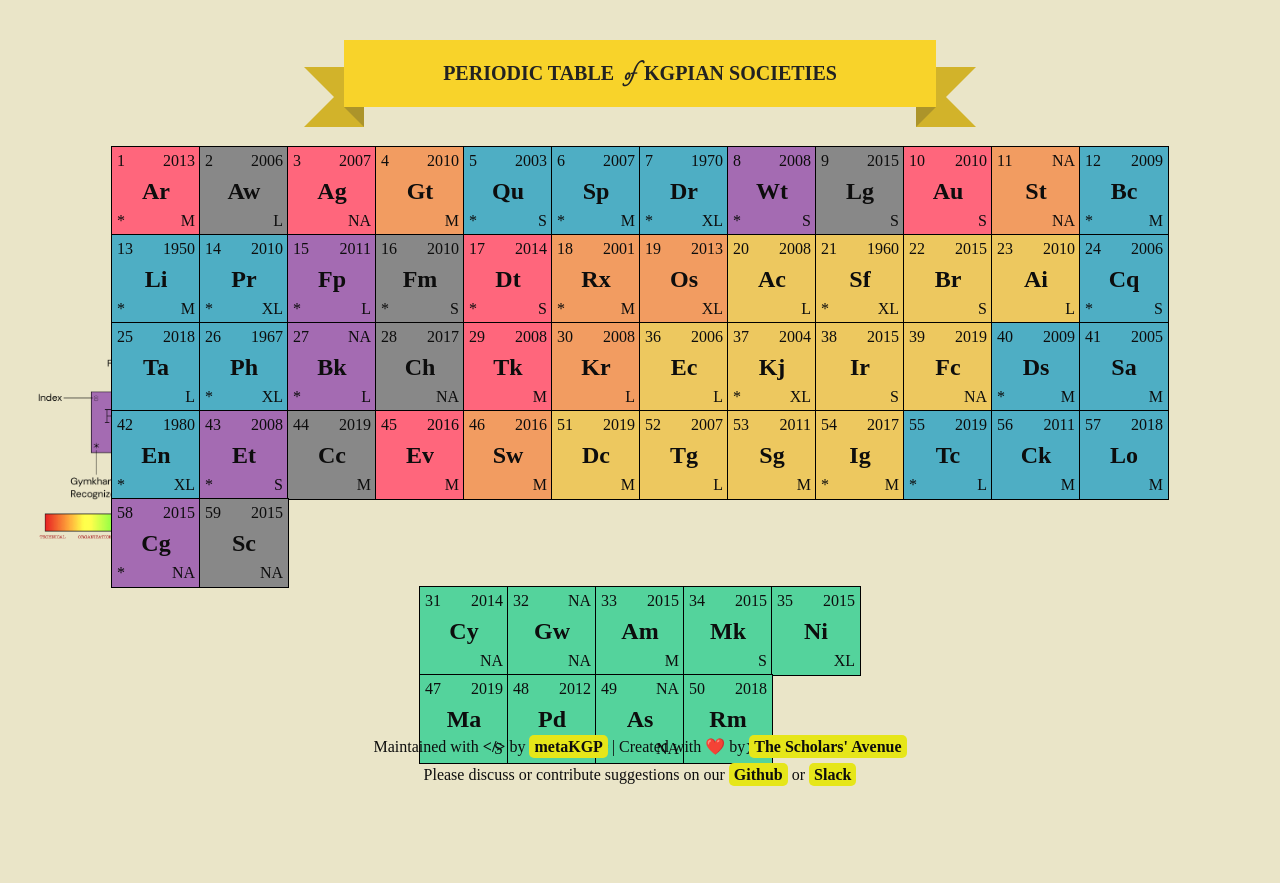
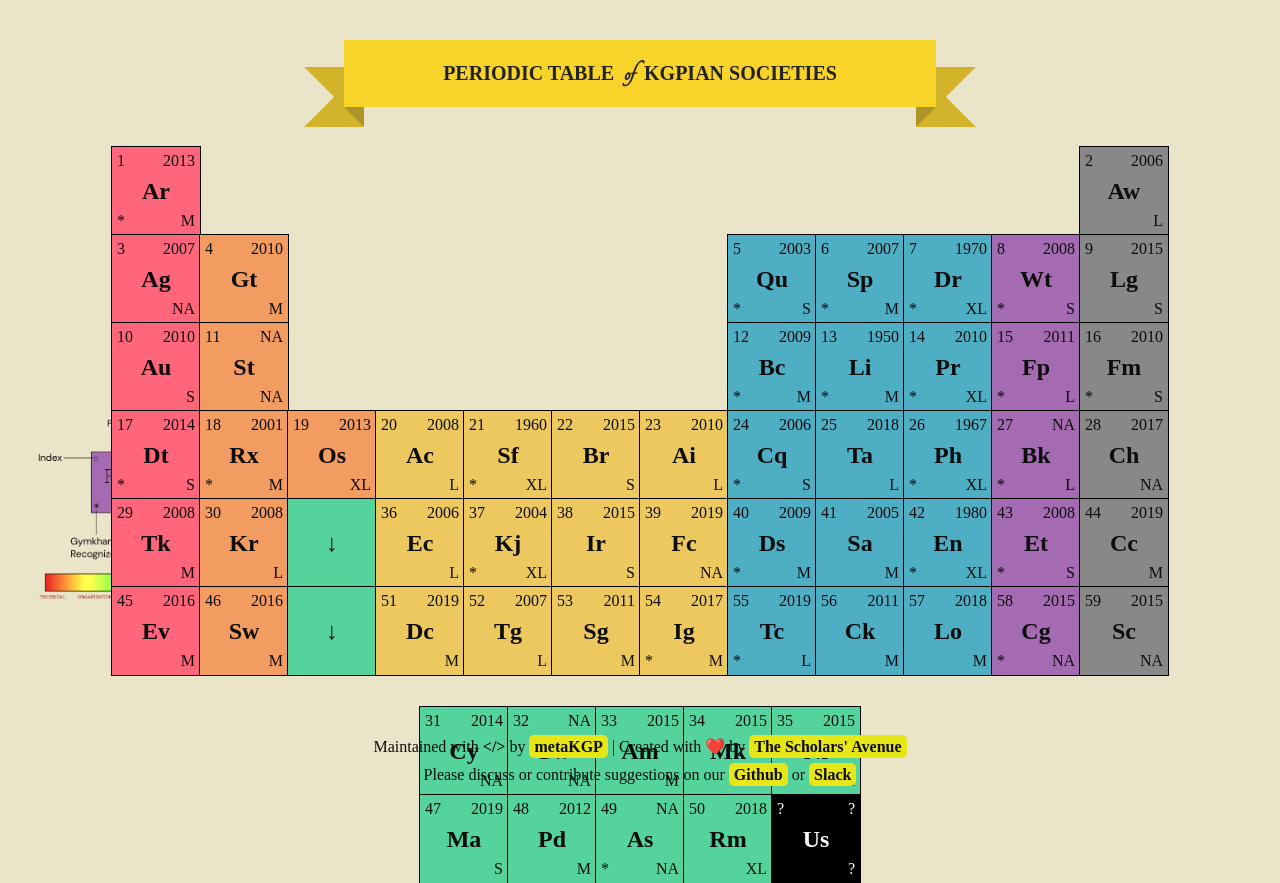
Before and after one commit to metakgp/societytable, a React (Vite) app: page / in a window 1280 px wide. Before the commit the page ends 800 px from the top, so only its background shows below. Built offline with nearby package versions, Linux system fonts and the light colour scheme; a web font is replaced by a local one.

Commit message:
feat: old table structure replicated

```diff
--- a/src/components/Table.tsx
+++ b/src/components/Table.tsx
@@ -1,8 +1,10 @@
 import { ISociety } from "../data/societies";
 import { Grid, GridItem } from "./Grid";
 
-function Society(props: { society?: ISociety }) {
-	if (props.society !== undefined) {
+type TableCellProps = {society: ISociety, type: "society"} | {type: "empty" | "inner-transition" | "the-unknown-soc"};
+function TableCell(props: TableCellProps) {
+	switch (props.type) {
+		case "society":
 			return <GridItem className={`society block-${props.society.block.toLowerCase()}`}>
 				<span className="index">{props.society.index}</span>
 				<span className="year">{props.society.year}</span>
@@ -10,30 +12,60 @@ function Society(props: { society?: ISociety }) {
 				<span className="symbol">{props.society.symbol}</span>
 				<span className="size">{props.society.size}</span>
 			</GridItem>;
-	} else {
-		return <GridItem className="society empty-cell"></GridItem>
+		case "empty":
+			return <GridItem className="society empty-cell"></GridItem>;
+		case "inner-transition":
+			return <GridItem className="society inner-transition-cell">
+				<span className="symbol">↓</span>
+			</GridItem>;
+		case "the-unknown-soc":
+			return <GridItem className={`society the-unknown-soc`}>
+				<span className="index">?</span>
+				<span className="year">?</span>
+				<span className="symbol">Us</span>
+				<span className="size">?</span>
+			</GridItem>;
 	}
 }
 
+const MAIN_TABLE_COLUMNS = 12;
 function Table(props: {societies: ISociety[]}) {
 	const MAIN_SOCIETIES = props.societies.filter((soc) => soc.block != "W");
 	const INNER_TRANSITION_SOCIETIES = props.societies.filter((soc) => soc.block === "W");
 
+	const main_grid_entries: TableCellProps[] = [];
+
+	for (let i in MAIN_SOCIETIES) {
+		const soc = MAIN_SOCIETIES[i];
+		main_grid_entries.push({society: soc, type: "society"});
+
+		if (soc.index === 1) {
+			main_grid_entries.push(...new Array(MAIN_TABLE_COLUMNS - 2).fill({type: "empty"}));
+		}
+
+		if (soc.index === 4 || soc.index === 11) {
+			main_grid_entries.push(...new Array(MAIN_TABLE_COLUMNS - 7).fill({type: "empty"}));
+		}
+
+		if (parseInt(i) < MAIN_SOCIETIES.length - 1) {
+			if (MAIN_SOCIETIES[parseInt(i) + 1].index - MAIN_SOCIETIES[i].index > 1) {
+				main_grid_entries.push({type: "inner-transition"});
+			}
+		}
+	}
+
 	return (
 		<div className="table">
 			<Grid
-				options={{
-					numColumns: 12
-				}}
+				options={{numColumns: MAIN_TABLE_COLUMNS}}
 			>
-				{MAIN_SOCIETIES.map((society) => <Society society={society} />)}
+				{main_grid_entries.map((props) => <TableCell {...props} />)}
 			</Grid>
 			<Grid
-				options={{
-					numColumns: INNER_TRANSITION_SOCIETIES.length / 2
-				}}
+				options={{numColumns: INNER_TRANSITION_SOCIETIES.length / 2}}
 			>
-				{INNER_TRANSITION_SOCIETIES.map((society) => <Society society={society} />)}
+				{INNER_TRANSITION_SOCIETIES.map((society) => <TableCell society={society} type="society" />)}
+				<TableCell type="the-unknown-soc" />
 			</Grid>
 		</div>
 	);
--- a/src/styles/_table.scss
+++ b/src/styles/_table.scss
@@ -6,6 +6,7 @@ $society-size: 5.5rem;
 	flex-direction: column;
 	align-items: center;
 	justify-content: center;
+	gap: 2rem;
 
 	.society {
 		width: $society-size;
@@ -47,6 +48,11 @@ $society-size: 5.5rem;
 			right: $society-padding;
 		}
 
+		&.empty-cell {
+			background-color: transparent;
+			outline: none;
+		}
+
 		&.block-t {
 			background: #FF667C;
 		}
@@ -59,7 +65,7 @@ $society-size: 5.5rem;
 			background-color: #EDC85F;
 		}
 
-		&.block-w {
+		&.block-w, &.inner-transition-cell {
 			background-color: #54D39C;
 		}
 
@@ -74,5 +80,10 @@ $society-size: 5.5rem;
 		&.block-u {
 			background-color: #888888;
 		}
+
+		&.the-unknown-soc {
+			background-color: black;
+			color: white;
+		}
 	}
 }
```
Lines whose indentation alone changed are shown as unchanged.
